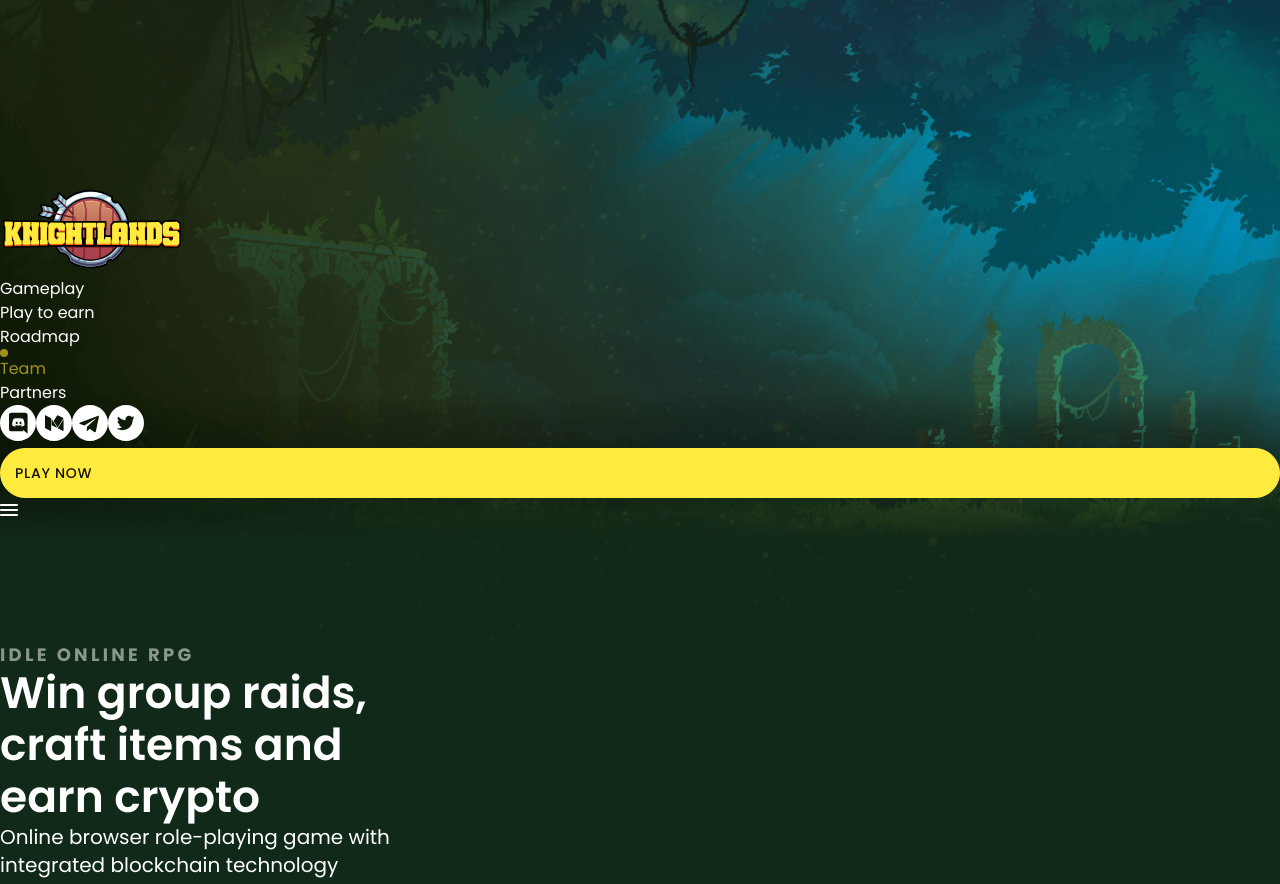
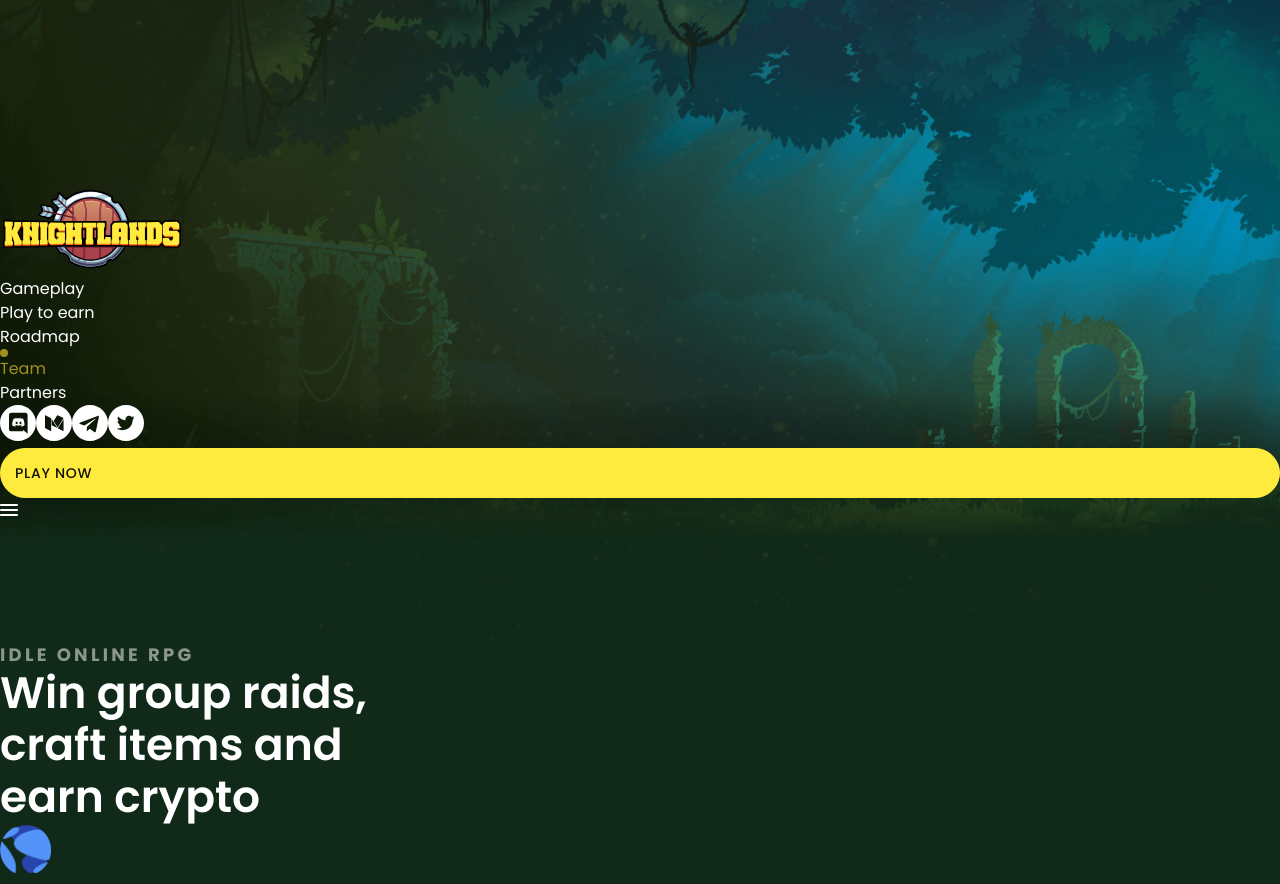
Before and after one commit to Atlantis3221/knightlandsLandUpdate, a Next.js app: page / in a window 1280 px wide. Shown: the top 884 px of the page. Built offline with nearby package versions, Linux system fonts and the light colour scheme.

Commit message:
fix: terra logo

```diff
--- a/src/components/sections/MainInfo/MainInfo.tsx
+++ b/src/components/sections/MainInfo/MainInfo.tsx
@@ -15,35 +15,43 @@ const MainInfo = () => {
         <div className={styles.text + " flex flex-col justify-center max-w-xl"}>
           <Text className="mb-2" fontSize={18} lineHeight="24px" fontWeight="bold" letterSpacing="0.18em" color="#8A978C">IDLE ONLINE RPG</Text>
           <Text type="h1" className="mb-4">Win group raids, craft items and earn crypto</Text>
-          <Text type="h4" className="">Online browser role-playing game with integrated blockchain technology</Text>
+          <div className='flex flex-col md:flex-row'>
+            <div
+              className='h-12 ml-auto mr-auto mb-2.5 md:mb-0 md:ml-0 md:mr-2.5'>
+              <img
+                style={{ maxWidth: '3.2rem' }}
+                src='/main/terra.png' />
+            </div>
+            <Text type="h4" className="">Online browser role-playing game on Terra Blockchain</Text>
+
+          </div>
         </div>
         <div className={styles.image + " flex h-full relative justify-center self-center items-center lg:pt-20 xl:pt-32"}>
           <div className="relative mt-16 z-1 -top-12 -right-20">
-            <img src="/main/sagittarius.png" className="animate-levitate absolute"/>
-            <img src="/main/sagittarius-back.png"/>
+            <img src="/main/sagittarius.png" className="animate-levitate absolute" />
+            <img src="/main/sagittarius-back.png" />
           </div>
-          <div className="relative mt-16" style={{zIndex: 2}}>
-            <img src="/main/magma.png" className="animate-levitate3 absolute -top-16"/>
-            <img src="/main/magma-back.png"/>
+          <div className="relative mt-16" style={{ zIndex: 2 }}>
+            <img src="/main/magma.png" className="animate-levitate3 absolute -top-16" />
+            <img src="/main/magma-back.png" />
           </div>
           <div className="relative  mt-16 z-1 -top-10 -left-20">
-            <img src="/main/father.png" className="animate-levitate2 absolute -top-24 left-4" style={{maxHeight: 250}}/>
-            <img src="/main/father-back.png"/>
+            <img src="/main/father.png" className="animate-levitate2 absolute -top-24 left-4" style={{ maxHeight: 250 }} />
+            <img src="/main/father-back.png" />
           </div>
         </div>
       </div>
-      <div data-aos="fade-up" className="flex flex-col items-center lg:items-start w-full lg:-mt-12 xl:-mt-40 mb-16">
+      <div data-aos="fade-up" className="flex flex-col items-center lg:items-start w-full lg:-mt-12 xl:-mt-28 mb-16">
         <div className="flex flex-row">
-          <PlayNow/>
+          <PlayNow />
           <Button type={ButtonType.SECONDARY} className="flex justify-center items-center ml-4" onClick={() => smoothAutoScroll(HeaderLink.GAMEPLAY)}>LEARN MORE</Button>
         </div>
         <div data-aos="fade-up" className="flex flex-row items-center mt-4">
-          <Dot color="#FFEB3D"/>
+          <Dot color="#FFEB3D" />
           <Text type="h5" color="#8A978C">No wallet needed</Text>
         </div>
       </div>
-
-      <Prizes/>
+      <Prizes />
     </div>
   );
 }
```
Also changed, not shown: public/main/terra.png (added).
